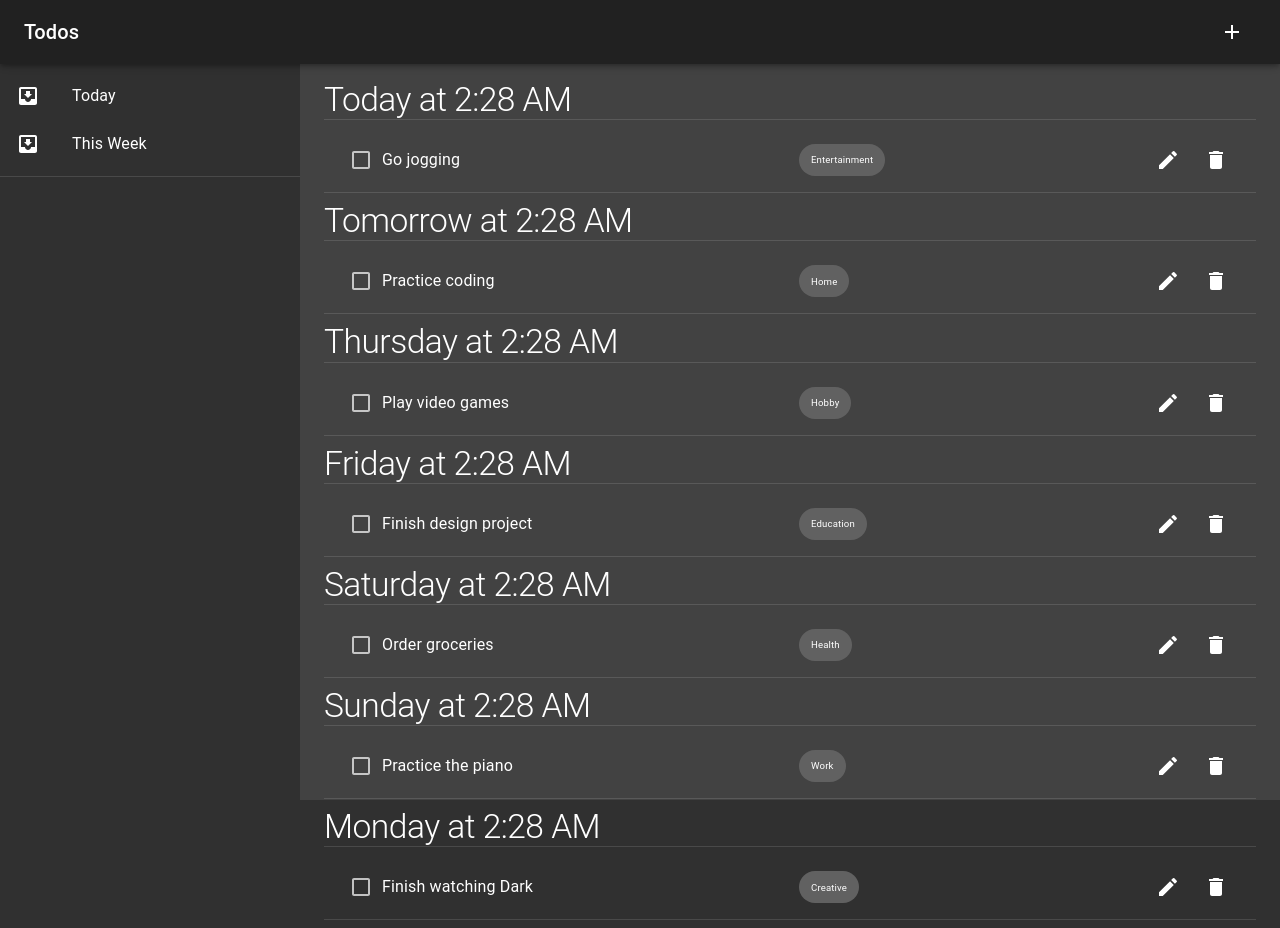
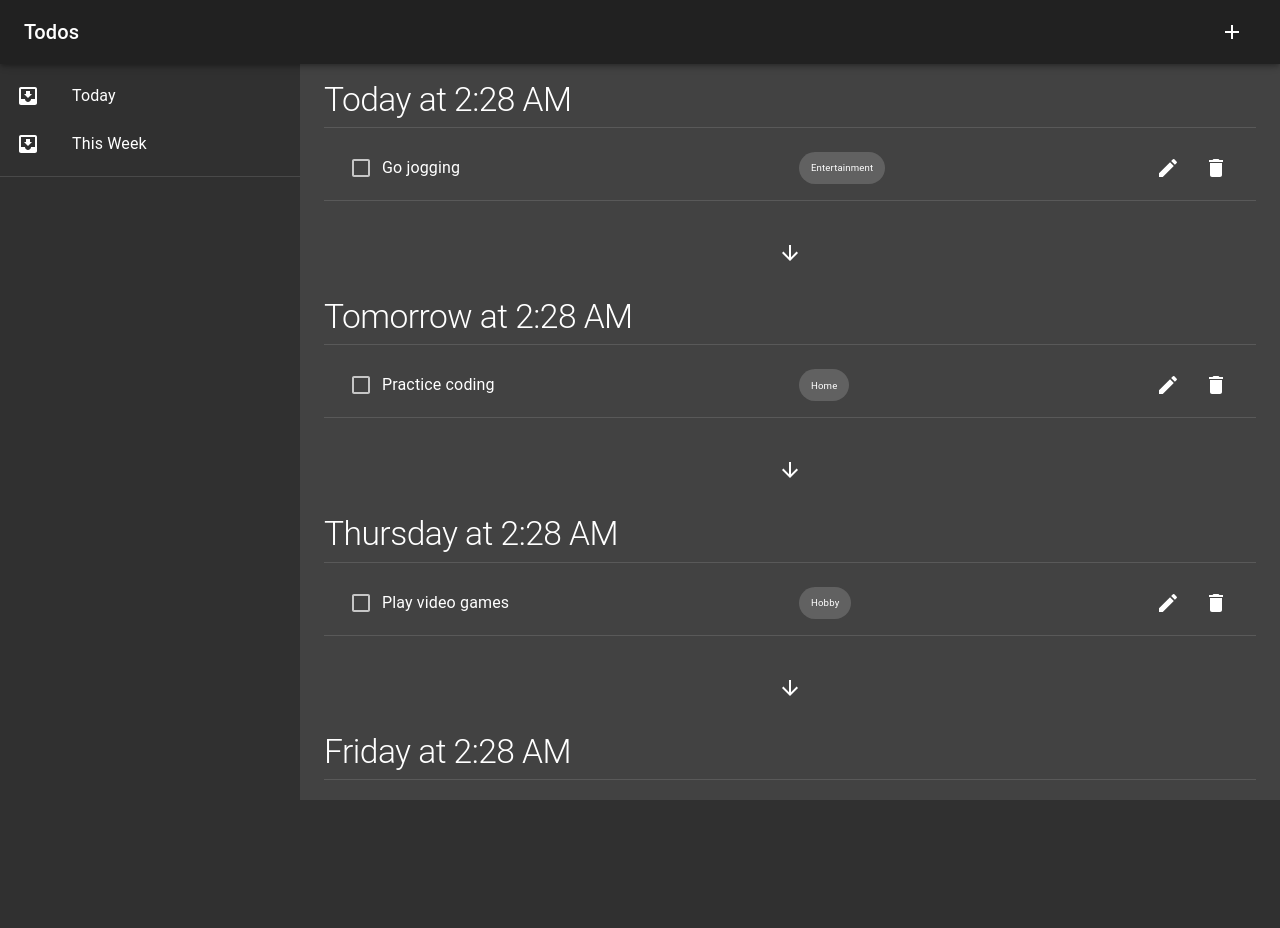
Before and after one commit to Slowcobo/todo, a React (Create React App) app: page /week in a window 1280 px wide. After the commit the page ends 800 px from the top, so only its background shows below. Built offline with nearby package versions, Linux system fonts and the light colour scheme.

Commit message:
Improve TodosWeek styles

```diff
--- a/src/TodoApp.js
+++ b/src/TodoApp.js
@@ -19,6 +19,8 @@ const useStyles = makeStyles((theme) => ({
   content: {
     flexGrow: 1,
     padding: theme.spacing(3),
+    height: "100vh",
+    overflowY: "scroll",
   },
 }));
 
--- a/src/TodoList.js
+++ b/src/TodoList.js
@@ -1,20 +1,23 @@
 import React from "react";
 import List from "@material-ui/core/List";
 import Divider from "@material-ui/core/Divider";
+import Typography from "@material-ui/core/Typography";
 import Todo from "./Todo";
 
 export default function TodoList({ todos }) {
-  if (todos.length) {
-    return (
+  return todos.length ? (
     <List>
-        {todos.map((todo, i) => (
+      {todos.map((todo) => (
         <React.Fragment key={todo.id}>
           <Todo {...todo} />
           <Divider />
         </React.Fragment>
       ))}
     </List>
+  ) : (
+    <div style={{ marginTop: "1rem", marginBottom: "1rem" }}>
+      <Typography>You're all done for today!</Typography>
+      <Divider style={{ marginTop: "1rem" }} />
+    </div>
   );
 }
-  return null;
-}
--- a/src/TodosWeek.js
+++ b/src/TodosWeek.js
@@ -4,8 +4,10 @@ import { makeStyles } from "@material-ui/core/styles";
 import Typography from "@material-ui/core/Typography";
 import Divider from "@material-ui/core/Divider";
 import Grid from "@material-ui/core/Grid";
+import ArrowDownwardOutlinedIcon from "@material-ui/icons/ArrowDownwardOutlined";
 import { TodosContext } from "./contexts/todos.context";
 import TodoList from "./TodoList";
+import TodoForm from "./TodoForm";
 import weekdays from "./weekdays";
 
 const useStyles = makeStyles((theme) => ({
@@ -40,16 +42,22 @@ export default function TodosWeek() {
       <Grid item xs={12}>
         {dates.map((date) => (
           <div key={date}>
+            <Grid item xs={12}>
               <Typography variant="h1">{date.calendar(moment())}</Typography>
-            <Divider />
+              <Divider style={{ marginTop: "0.5rem" }} />
               <TodoList
                 todos={todos.filter(
                   (todo) => todo.date === date.format("YYYY-MM-DD")
                 )}
               />
+            </Grid>
+            <Grid item container justify="center" style={{ margin: "2rem 0" }}>
+              <ArrowDownwardOutlinedIcon />
+            </Grid>
           </div>
         ))}
       </Grid>
+      <TodoForm />
     </Grid>
   );
 }
```
Lines whose indentation alone changed are shown as unchanged.
